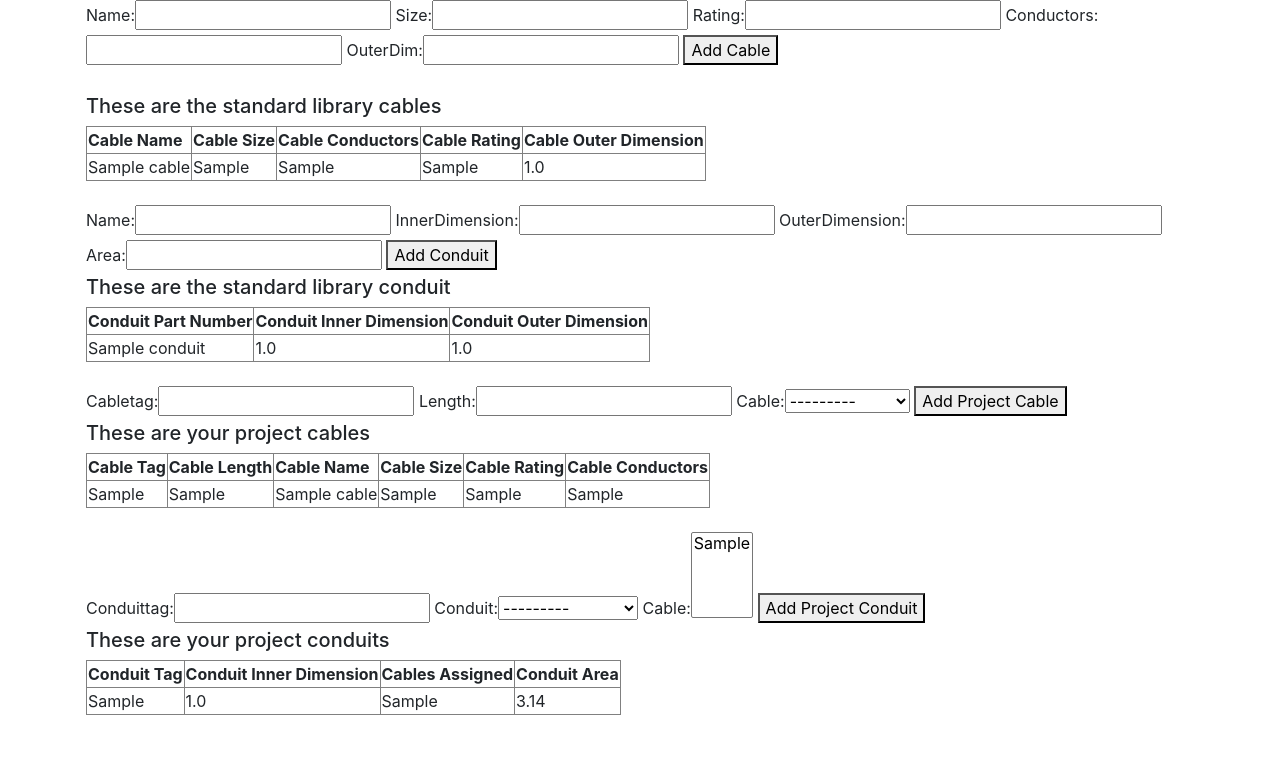
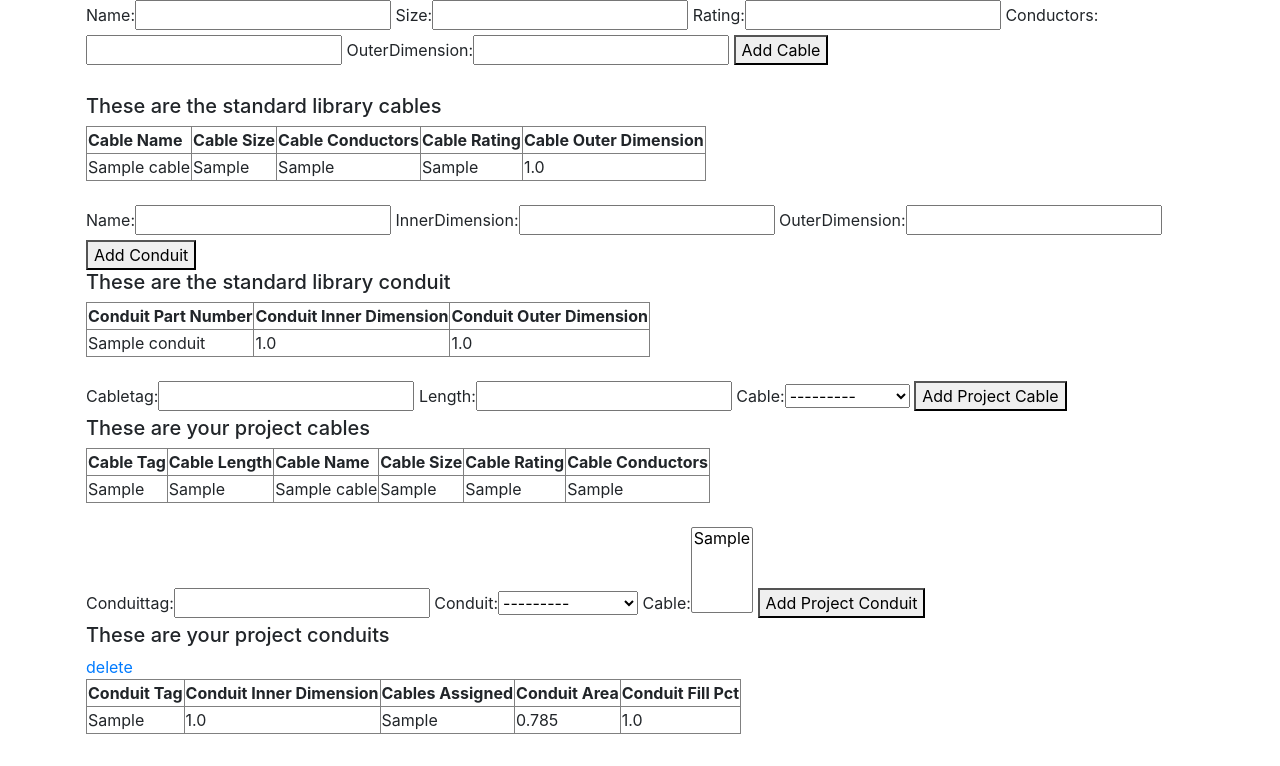
Before and after one commit to sjbailey838/conduitfill, a Django app: page /addCable/ in a window 1280 px wide. Shown: the part 88-854 px from the top of the page. Before the commit the page ends 803 px from the top, so only its background shows below. Run offline with Django 3.2, Linux system fonts and the light colour scheme; a user stored in the database is signed in; tables that the repository leaves empty hold one stand-in row (values such as "Sample post"); some libraries are stand-ins or nearby versions.

Commit message:
pushed code to sync

```diff
--- a/CableApp/forms.py
+++ b/CableApp/forms.py
@@ -14,9 +14,9 @@
 class ConduitForm(forms.ModelForm):
     class Meta:
         model = Conduit
-        fields = '__all__'
+        fields = ['name', 'InnerDimension', 'OuterDimension']
 
 class ConduitRunForm(forms.ModelForm):
     class Meta:
         model = ConduitRun
-        fields = '__all__'
+        fields = ['conduittag', 'conduit', 'cable']
--- a/CableApp/models.py
+++ b/CableApp/models.py
@@ -6,7 +6,7 @@
     size = models.CharField(max_length=50, null=True)
     rating = models.CharField(max_length=50, null=True)
     conductors = models.CharField(max_length=50, null=True)
-    OuterDim = models.FloatField(max_length=50, null=True)
+    OuterDimension = models.FloatField(max_length=50, null=True)
 
     def __str__(self):
         return self.name
@@ -25,8 +25,8 @@
     OuterDimension = models.FloatField(max_length=200, null=True)
     Area           = models.FloatField(max_length=200, null=True)
 
-    def calculate_area(innerdimension):
-        result = 3.14*innerdimension**2
+    def calculate_area(Innerdimension):
+        result = 3.14*(Innerdimension/2)**2
         return result
 
     def __str__(self):
@@ -36,9 +36,12 @@
     conduittag = models.CharField(max_length=200)
     conduit = models.ForeignKey(Conduit, on_delete=models.CASCADE)
     cable = models.ManyToManyField(CableRun)
+    fill = models.FloatField(max_length=200, null=True)
 
-    def calculate_fill():
-        return fill
+    # def calculate_fill(cabledims):
+    #     cabledims
+    #     totalarea
+    #     return fillpct
 
     def __str__(self):
         return self.conduittag
--- a/CableApp/templates/addcable.html
+++ b/CableApp/templates/addcable.html
@@ -26,7 +26,7 @@
             <td>{{cable.size}} </td>
             <td>{{cable.conductors}} </td>
             <td>{{cable.rating}} </td>
-            <td>{{cable.OuterDim}} </td>
+            <td>{{cable.OuterDimension}} </td>
         </tr>
         {%endfor%}
     </table>
@@ -91,6 +91,7 @@
             <th>Conduit Inner Dimension</th>
             <th>Cables Assigned</th>
             <th>Conduit Area</th>
+            <th>Conduit Fill Pct</th>
         </tr>
         {%for conduit in conduitruns%}
         <tr>
@@ -103,11 +104,13 @@
                 {% endfor %}
             </td>
             <td>{{conduit.conduit.Area}}</td>
+            <td>{{conduit.fill}}</td>
         {%endfor%}
         <!-- {%for cable in cablelist%}
         {%endfor%} -->
             <!-- <td>{{cable.rating}} </td> -->
             <!-- {{ forloop.counter0 }} -->
+            <a href="{% url 'delete'  %}">delete</a>
         </tr>
 
     </table>
--- a/CableApp/urls.py
+++ b/CableApp/urls.py
@@ -1,9 +1,11 @@
 from django.urls import path
-from .views import addCable
+from .views import addCable, delete
+
 app_name = "CableApp"
 
 urlpatterns = [
     # path('/addcable', addCable,  name='cable-home'),
     path('addCable/', addCable, name = "add-cable"),
+    path('delete/', delete, name = "delete"),
 
 ]
--- a/CableApp/views.py
+++ b/CableApp/views.py
@@ -1,4 +1,4 @@
-from django.shortcuts import render
+from django.shortcuts import render, redirect, get_object_or_404
 from django.contrib.auth.decorators import login_required
 from .models import Cable, Conduit, CableRun, ConduitRun
 from .forms import CableForm, ConduitForm,ConduitRunForm,CableRunForm
@@ -14,19 +14,22 @@
     cables = Cable.objects.all()
     conduitruns = ConduitRun.objects.all()
     cableruns = CableRun.objects.all()
-    print(conduitruns,"this is the cables assigned to this conduit")
-    print(cableruns,"is the cable runs")
-    cablelist = []
-    # for i in range(len((conduitruns))):
-    #     print(conduitruns[i].conduittag,conduitruns[i].cable.all())
-    #     cablelist.append(conduitruns[i].cable.all())
-    # print(cablelist, "is your list of cables")
-    # cablequery = conduitruns[0].cable.all()
-    # print(conduitruns)
-    # print(cablequery)
+    # print(conduitruns,"this is the cables assigned to this conduit")
+    # print(cableruns,"is the cable runs")
+    # conduitruns
     for conduit in conduits:
         conduit.Area = Conduit.calculate_area(conduit.InnerDimension)
         conduit.save()
+
+    for conduitrun in conduitruns:
+        sumlist = []
+        cablelist = conduitrun.cable.all()
+        for cable in cablelist:
+            result = 3.14*(cable.cable.OuterDimension/2)**2
+            sumlist.append(result)
+        totalcablearea = sum(sumlist)
+        conduitrun.fill = (totalcablearea / conduitrun.conduit.Area)
+
 
 
     if request.method == 'POST':
@@ -51,3 +54,8 @@
             'conduitruns':conduitruns,'cableruns':cableruns,'form2':form2,'form3':form3, 'cablelist':cablelist
                }
     return render(request, 'addcable.html',context)
+
+
+@login_required
+def delete(request):
+    return render(request,'delete.html')
```
Also changed, not shown: CableApp/templates/delete.html (added, +8 -0 lines), CableApp/migrations/0006_conduitrun_fill.py (added), CableApp/migrations/0007_rename_outerdim_cable_outerdimension.py (added).
